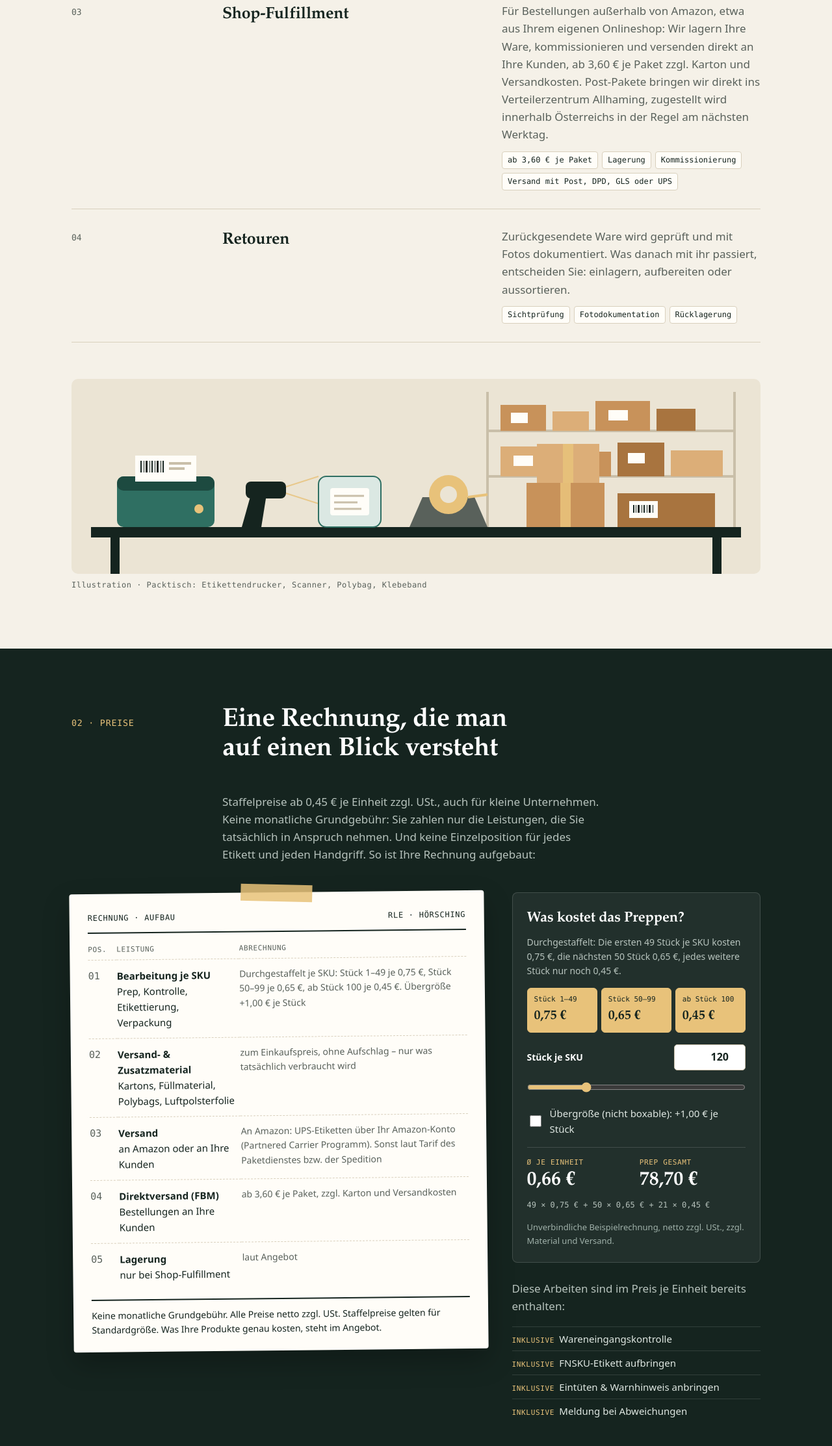
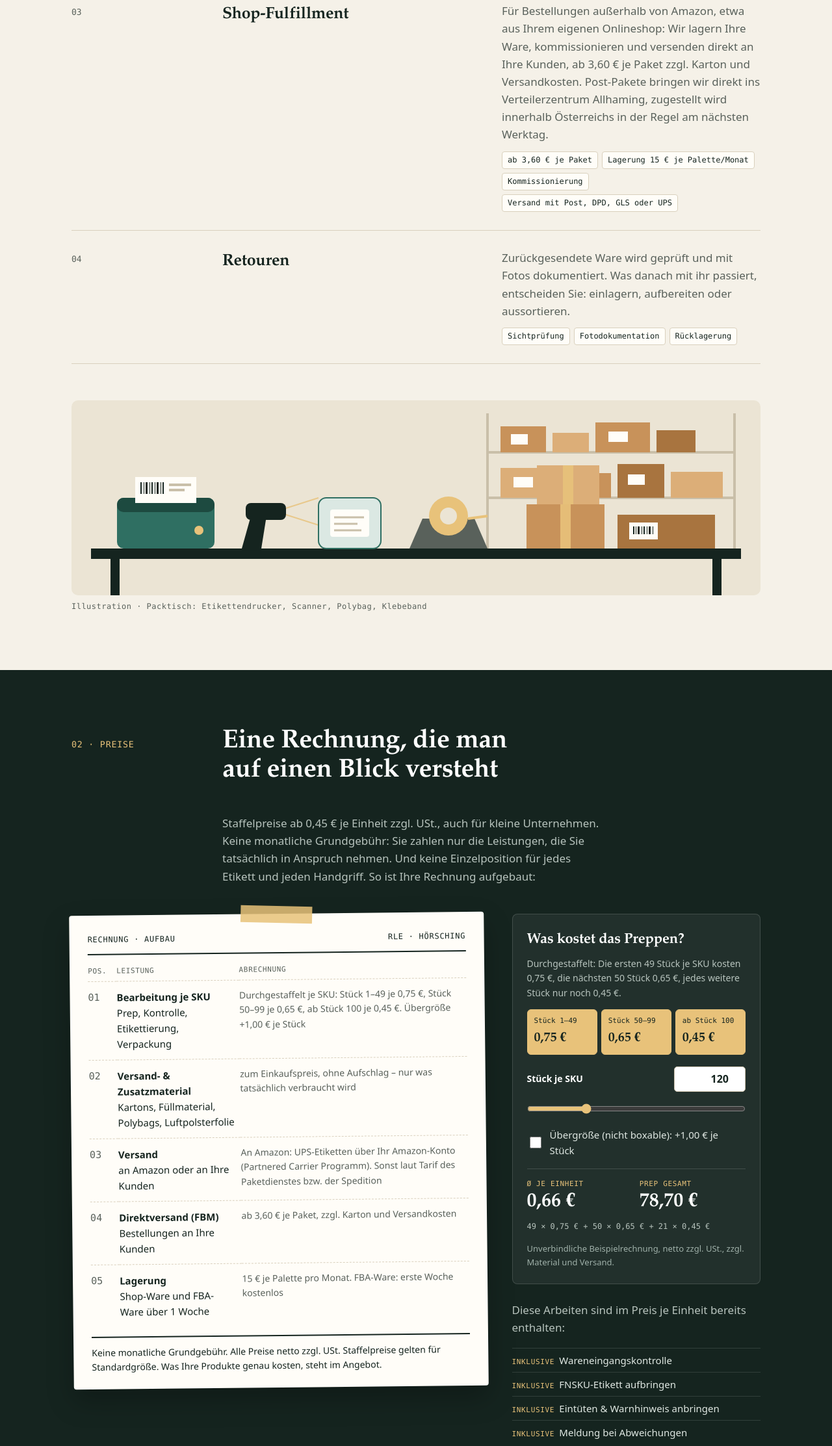
Before and after one commit to felixreindl-stack/reindl-logistics-website, a plain HTML site: page index.html in a window 1280 px wide. Shown: the part 2327-4552 px from the top of the page at 65% size. Drawn offline with Linux system fonts and the light colour scheme.

Commit message:
Lagerung: 15 € je Palette pro Monat, FBA-Ware erste Woche kostenlos
Co-Authored-By: Claude Opus 5.5 <noreply@anthropic.com>

```diff
--- a/index.html
+++ b/index.html
@@ -391,7 +391,7 @@
           <h3>Shop-Fulfillment</h3>
           <div>
             <p>Für Bestellungen außerhalb von Amazon, etwa aus Ihrem eigenen Onlineshop: Wir lagern Ihre Ware, kommissionieren und versenden direkt an Ihre Kunden, ab 3,60&nbsp;€ je Paket zzgl. Karton und Versandkosten. Post-Pakete bringen wir direkt ins Verteilerzentrum Allhaming, zugestellt wird innerhalb Österreichs in der Regel am nächsten Werktag.</p>
-            <ul class="tags"><li>ab 3,60&nbsp;€ je Paket</li><li>Lagerung</li><li>Kommissionierung</li><li>Versand mit Post, DPD, GLS oder UPS</li></ul>
+            <ul class="tags"><li>ab 3,60&nbsp;€ je Paket</li><li>Lagerung 15&nbsp;€ je Palette/Monat</li><li>Kommissionierung</li><li>Versand mit Post, DPD, GLS oder UPS</li></ul>
           </div>
         </li>
         <li>
@@ -474,7 +474,7 @@
               <tr><td>02</td><td><strong>Versand- &amp; Zusatzmaterial</strong>Kartons, Füllmaterial, Polybags, Luftpolsterfolie</td><td class="how">zum Einkaufspreis, ohne Aufschlag – nur was tatsächlich verbraucht wird</td></tr>
               <tr><td>03</td><td><strong>Versand</strong>an Amazon oder an Ihre Kunden</td><td class="how">An Amazon: UPS-Etiketten über Ihr Amazon-Konto (Partnered Carrier Programm). Sonst laut Tarif des Paketdienstes bzw. der Spedition</td></tr>
               <tr><td>04</td><td><strong>Direktversand (FBM)</strong>Bestellungen an Ihre Kunden</td><td class="how">ab 3,60&nbsp;€ je Paket, zzgl. Karton und Versandkosten</td></tr>
-              <tr><td>05</td><td><strong>Lagerung</strong>nur bei Shop-Fulfillment</td><td class="how">laut Angebot</td></tr>
+              <tr><td>05</td><td><strong>Lagerung</strong>Shop-Ware und FBA-Ware über 1 Woche</td><td class="how">15&nbsp;€ je Palette pro Monat. FBA-Ware: erste Woche kostenlos</td></tr>
             </tbody>
           </table>
           <p class="inv-note">Keine monatliche Grundgebühr. Alle Preise netto zzgl. USt. Staffelpreise gelten für Standardgröße. Was Ihre Produkte genau kosten, steht im Angebot.</p>
@@ -630,7 +630,7 @@
         <h2>Häufige Fragen</h2>
       </div>
       <div class="faq">
-        <details><summary>Wie setzt sich der Preis zusammen?</summary><p>Aus einer Gebühr je bearbeiteter SKU nach Staffelpreisen, dem Versand- und Zusatzmaterial (Kartons, Füllmaterial, Polybags, Luftpolsterfolie) zum Einkaufspreis und den Frachtkosten für den Versand. Beim Direktversand an Ihre Kunden (FBM) berechnen wir ab 3,60&nbsp;€ je Paket zzgl. Karton und Versandkosten, dazu die Lagerung laut Angebot. Die Arbeit für Kontrolle, Etikettierung und Verpackung ist in der SKU-Gebühr enthalten, das Material wird separat zum Einkaufspreis verrechnet.</p></details>
+        <details><summary>Wie setzt sich der Preis zusammen?</summary><p>Aus einer Gebühr je bearbeiteter SKU nach Staffelpreisen, dem Versand- und Zusatzmaterial (Kartons, Füllmaterial, Polybags, Luftpolsterfolie) zum Einkaufspreis und den Frachtkosten für den Versand. Beim Direktversand an Ihre Kunden (FBM) berechnen wir ab 3,60&nbsp;€ je Paket zzgl. Karton und Versandkosten, dazu die Lagerung mit 15&nbsp;€ je Palette pro Monat. Ware für Amazon (FBA) lagert die erste Woche kostenlos, danach gilt derselbe Lagerpreis. Die Arbeit für Kontrolle, Etikettierung und Verpackung ist in der SKU-Gebühr enthalten, das Material wird separat zum Einkaufspreis verrechnet.</p></details>
         <details><summary>Lohnt sich das auch für kleine Mengen?</summary><p>Ja. Unsere Staffelpreise beginnen bei 0,45&nbsp;€ je Einheit zzgl. USt., und wir arbeiten bewusst auch mit kleinen Unternehmen und Einsteigern. Je größer die Menge pro SKU, desto günstiger wird es. Ihren genauen Preis nennen wir Ihnen im Angebot.</p></details>
         <details><summary>Brauche ich einen eigenen Vertrag mit UPS für den Versand an Amazon?</summary><p>Nein. Wir sind an das Amazon Partnered Carrier Programm angebunden. Die UPS-Versandetiketten werden direkt über Ihr Amazon-Konto zu den Konditionen von Amazon erstellt und dort abgerechnet. UPS holt die Sendungen täglich bei uns ab.</p></details>
         <details><summary>Gibt es versteckte Kosten oder eine Grundgebühr?</summary><p>Nein. Es gibt keine monatliche Grundgebühr, verrechnet wird nur, was Sie tatsächlich in Anspruch nehmen. Alle Positionen stehen vorab im Angebot. Zusätzliche Arbeiten, die nicht vereinbart waren, etwa das Aufbereiten beschädigter Ware, machen wir nur nach Rücksprache mit Ihnen.</p></details>
```
